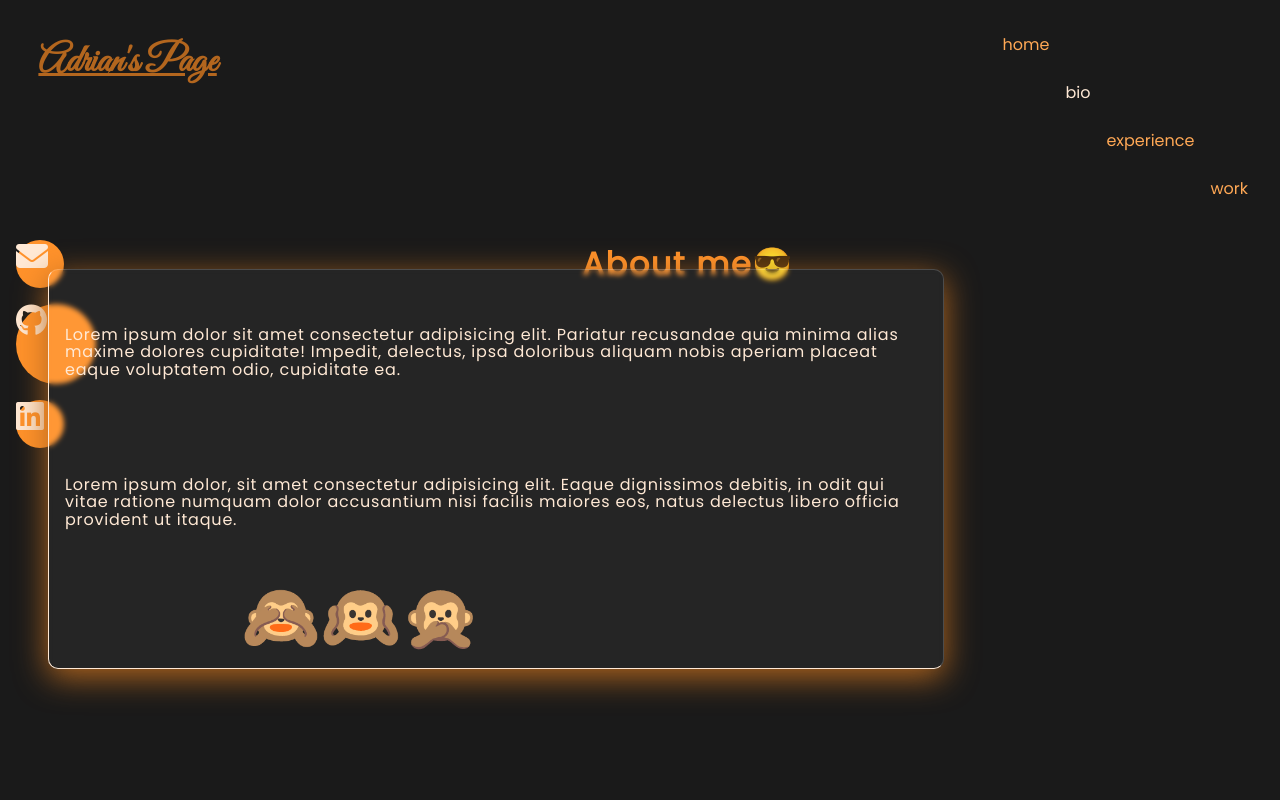
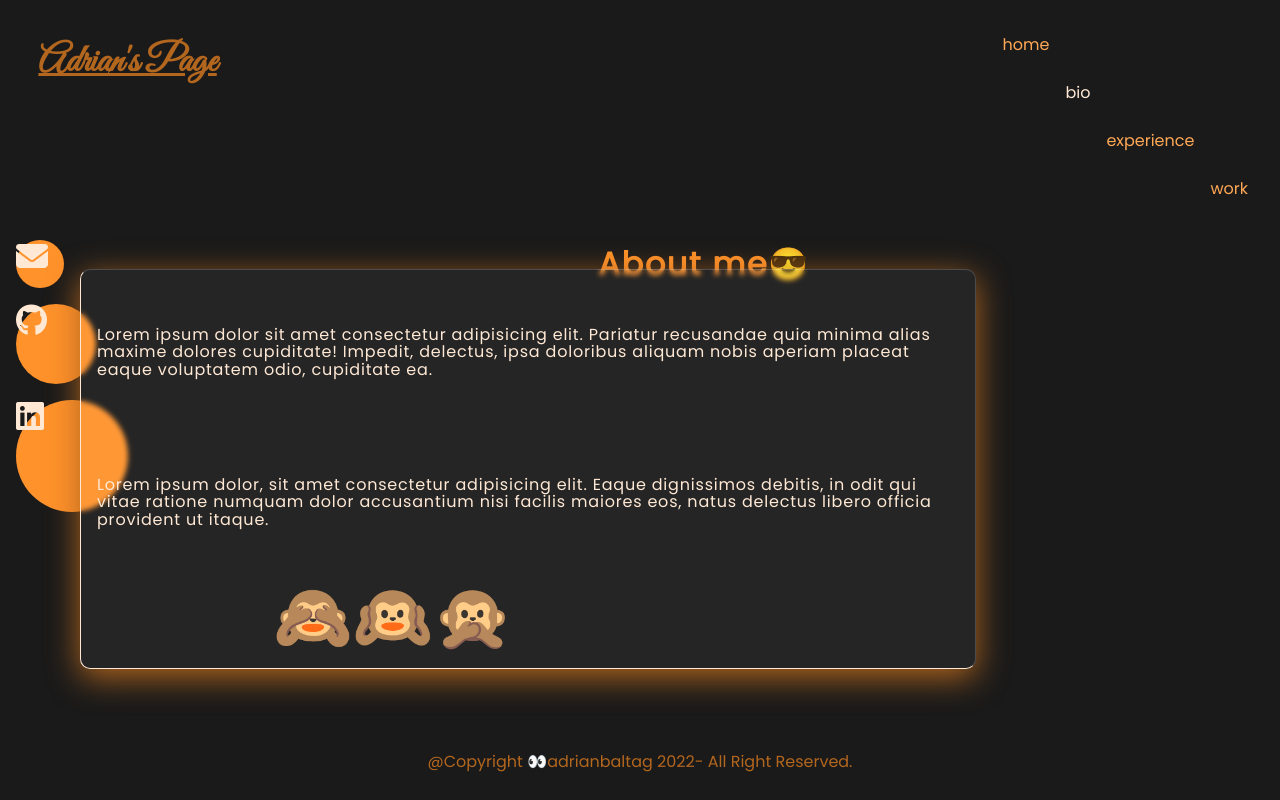
Before and after one commit to adrianbaltag/adrian-s_page, a plain HTML site: page bio.html in a window 1280 px wide. Drawn offline with Linux system fonts and the light colour scheme.

Commit message:
touch ups

```diff
--- a/bio.css
+++ b/bio.css
@@ -21,6 +21,8 @@ tint #ff922b
 body {
   background-color: #1a1a1a;
   font-family: 'Poppins', sans-serif;
+  height: 100vh;
+  width: 100vw;
 }
 
 header {
@@ -28,7 +30,7 @@ header {
   flex-direction: row;
   justify-content: space-between;
   height: 30vh;
-  /* background-color: red; */
+
 }
 
 h1 {
@@ -88,10 +90,9 @@ main {
 
 
 .link_1 {
-
+    height: 3em;
+    width: 3em;
     border-radius: 100em;
-    width: 3em;
-    height: 3em;
 }
 /* selects elem with attribute === link  */
 [class*="link"]:hover {
@@ -101,12 +102,11 @@ main {
 .link_2 {
     height: 5em !important;
     width: 5em !important;
-    /* font-size: 4em; */
     border-radius: 100em;
 }
 .link_3 {
-    height: 7em;
-    width: 7em;
+    height: 7em !important;
+    width: 7em !important;
     border-radius: 100em;
 }
 
@@ -165,3 +165,11 @@ span {
     margin-left: 3em;
     font-size: 4em;
 }
+
+footer {
+    color: #b3661e;
+    display: flex;
+    justify-content: center;
+    align-items: flex-end;
+    margin-top: 5em;
+  }
--- a/bio.html
+++ b/bio.html
@@ -50,5 +50,6 @@
     </main>
     <!-- *********end-main***************** -->
     <!-- ************************************** -->
+    <footer>@Copyright 👀adrianbaltag 2022- All Right Reserved.</footer>
 </body>
 </html>
--- a/experience.css
+++ b/experience.css
@@ -17,6 +17,8 @@ tint #ff922b
 body {
   background-color: #1a1a1a;
   font-family: "Poppins", sans-serif;
+  height: 100vh;
+  width: 100vw;
 }
 
 header {
@@ -36,7 +38,6 @@ h1 {
 
 nav {
   display: flex;
-  /* background-color: aqua; */
   margin-top: 1em;
   padding: 1em;
 }
@@ -98,7 +99,6 @@ main {
 .link_3 {
   height: 7em !important;
   width: 7em !important;
-  background-color: red;
   border-radius: 100em;
 }
 
@@ -161,5 +161,5 @@ footer {
   display: flex;
   justify-content: center;
   align-items: flex-end;
-  margin-top: 2em;
+  margin-top: 10em;
 }
--- a/style.css
+++ b/style.css
@@ -9,8 +9,8 @@ tint #ff922b
 
 */
 
-@import url('https://fonts.googleapis.com/css2?family=Great+Vibes&family=Tangerine:wght@700&display=swap');
-@import url('https://fonts.googleapis.com/css2?family=Poppins&display=swap');
+@import url("https://fonts.googleapis.com/css2?family=Great+Vibes&family=Tangerine:wght@700&display=swap");
+@import url("https://fonts.googleapis.com/css2?family=Poppins&display=swap");
 
 * {
   margin: 0;
@@ -20,7 +20,7 @@ tint #ff922b
 
 body {
   background-color: #1a1a1a;
-  font-family: 'Poppins', sans-serif;
+  font-family: "Poppins", sans-serif;
   height: 100vh;
   width: 100vw;
 }
@@ -30,22 +30,18 @@ header {
   flex-direction: row;
   justify-content: space-between;
   height: 30vh;
-  /* border: 1px solid red; */
-
 }
 
 h1 {
   color: #b3661e;
   margin: 1em 1em;
-  font-family: 'Great Vibes', cursive;
+  font-family: "Great Vibes", cursive;
   font-size: 2.4em;
   text-decoration: underline;
-
 }
 
 nav {
   display: flex;
-  /* background-color: aqua; */
   margin-top: 1em;
   padding: 1em;
 }
@@ -60,7 +56,7 @@ nav a {
 }
 nav a:hover {
   color: #ffe9d5;
-    transition: ease .3s;
+  transition: ease 0.3s;
   transform: scale(1.1);
 }
 a.bio {
@@ -78,12 +74,12 @@ nav a:hover {
 main {
   display: flex;
   flex-direction: row;
-    justify-content:space-between;
+  justify-content: space-between;
   height: 60vh;
 }
 
 section {
-  display:flex;
+  display: flex;
   flex-direction: column;
   width: 100%;
 }
@@ -102,7 +98,7 @@ h2 {
 }
 /* greeetings */
 .greetings {
-  color:#b3661e;
+  color: #b3661e;
   letter-spacing: 1.6px;
   font-size: 1.2em;
 }
@@ -114,12 +110,9 @@ h2 {
 }
 /* end greeting */
 
-
-
 /* *****animations******************** */
 
 /* animate__fadeInUp */
-
 
 .anim_hello {
   animation-name: animHello;
@@ -142,14 +135,14 @@ h2 {
   animation-timing-function: all;
 }
 
-@keyframes animWelcome{
+@keyframes animWelcome {
   0% {
     margin-left: 3em;
     opacity: 0;
   }
   50% {
     margin-left: 2.8em;
-    opacity: .5;
+    opacity: 0.5;
   }
 
   100% {
@@ -168,7 +161,6 @@ h2 {
   margin-left: 1em;
 }
 
-
 .link_1 {
   height: 3em;
   width: 3em;
@@ -177,25 +169,23 @@ h2 {
 /* selects elem with attribute === link  */
 [class*="link"]:hover {
   background-color: transparent;
-   transition: all ease .3s;
+  transition: all ease 0.3s;
 }
 .link_2 {
   height: 5em !important;
   width: 5em !important;
-    background-color:red;
   border-radius: 100em;
 }
 .link_3 {
   height: 7em !important;
   width: 7em !important;
-    background-color:red;
   border-radius: 100em;
 }
 
-
-.fa-solid, .fa-brands {
-    color:#ffe9d5;
-    font-size: 2em
+.fa-solid,
+.fa-brands {
+  color: #ffe9d5;
+  font-size: 2em;
 }
 
 .intro {
@@ -205,10 +195,9 @@ h2 {
 }
 
 footer {
-
   color: #b3661e;
   display: flex;
   justify-content: center;
   align-items: flex-end;
-
+  margin-top: 1em;
 }
--- a/work.css
+++ b/work.css
@@ -21,6 +21,8 @@ tint #ff922b
 body {
   background-color: #1a1a1a;
   font-family: "Poppins", sans-serif;
+  height: 100vh;
+  width: 100vw;
 }
 
 header {
@@ -28,7 +30,6 @@ header {
   flex-direction: row;
   justify-content: space-between;
   height: 30vh;
-  /* background-color: red; */
 }
 
 h1 {
@@ -41,7 +42,6 @@ h1 {
 
 nav {
   display: flex;
-  /* background-color: aqua; */
   margin-top: 1em;
   padding: 1em;
 }
@@ -113,11 +113,6 @@ main {
   font-size: 2em;
 }
 
-/* .intro {
-  width: 100%;
-  display: flex;
-  justify-content: center;
-} */
 
 .work {
   display: flex;
@@ -141,7 +136,6 @@ figure {
 figcaption {
   color: whitesmoke;
   height: 2em;
-  z-index: 28 !important;
   margin-top: -2em;
 }
 img {
@@ -167,4 +161,5 @@ footer {
   display: flex;
   justify-content: center;
   align-items: flex-end;
+  margin-top: 6em;
 }
```
Lines whose indentation alone changed are shown as unchanged.
